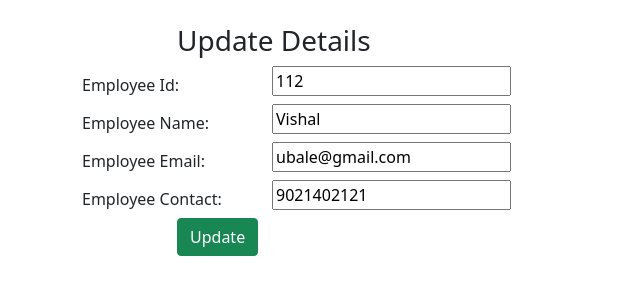
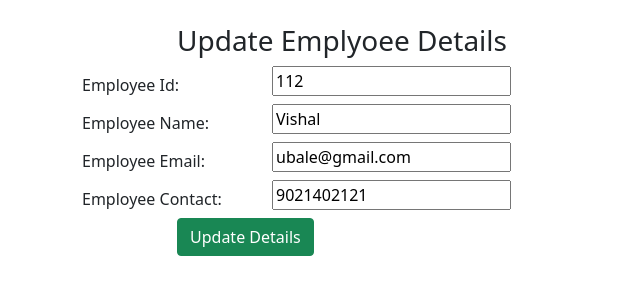
Before and after one commit to Vishal-Capgemini2121/First-Django-Application, a Django app: page /edit/1 in a window 1280 px wide. Shown: the top 300 px of the page, without its empty margins (0-640 px from the left). Run offline with Django 3.2, Linux system fonts and the light colour scheme; data comes from the database, SQL or seed files in the repository.

Commit message:
Update details

```diff
--- a/crudexample/employee/templates/edit.html
+++ b/crudexample/employee/templates/edit.html
@@ -16,7 +16,7 @@
     <div class="form-group row">
     <label class="col-sm-1 col-form-label"></label>
     <div class="col-sm-4">
-    <h3>Update Details</h3>
+    <h3>Update Emplyoee Details</h3>
     </div>
   </div>
     <div class="form-group row">
@@ -46,7 +46,7 @@
     <div class="form-group row">
     <label class="col-sm-1 col-form-label"></label>
     <div class="col-sm-4">
-    <button type="submit" class="btn btn-success">Update</button>
+    <button type="submit" class="btn btn-success">Update Details</button>
     </div>
   </div>
     </div>
```
